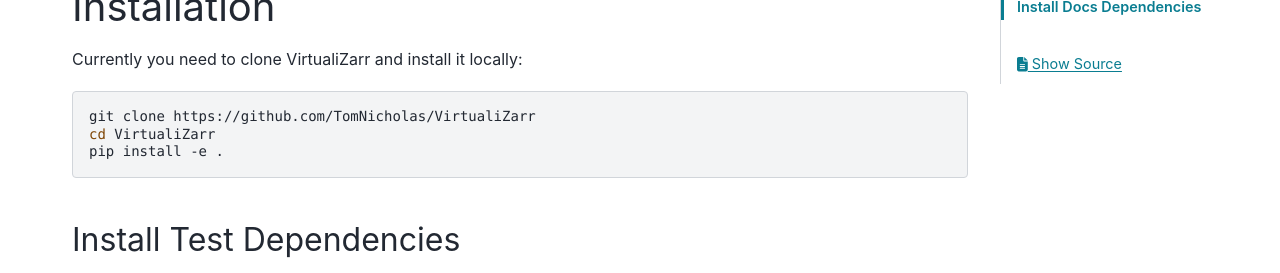
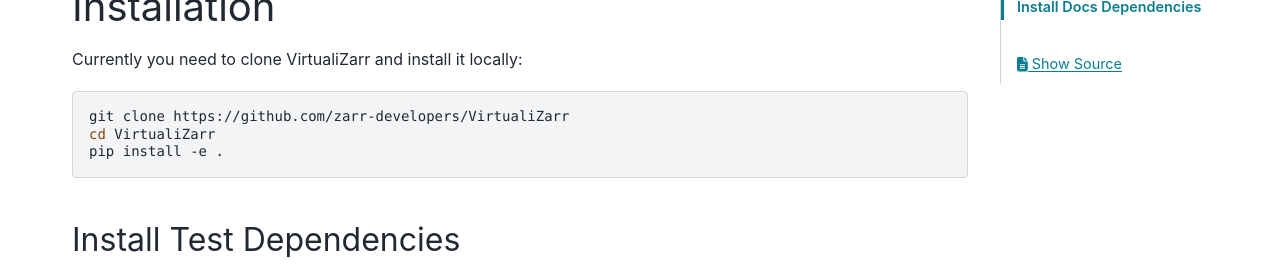
Before and after one commit to zarr-developers/VirtualiZarr, a Sphinx documentation site: the page built from docs/installation.md, in a window 1280 px wide. Shown: the part 163-436 px from the top of the page. Built offline with Sphinx 7.4.7 and the PyData theme 0.15.4, drawn with Linux system fonts in a browser that asks for light colours; some of the changed lines change nothing that is shown.

Commit message:
Update installation.md repo

````diff
--- a/docs/installation.md
+++ b/docs/installation.md
@@ -3,7 +3,7 @@
 Currently you need to clone VirtualiZarr and install it locally:
 
 ```shell
-git clone https://github.com/TomNicholas/VirtualiZarr
+git clone https://github.com/zarr-developers/VirtualiZarr
 cd VirtualiZarr
 pip install -e .
 ```
````
